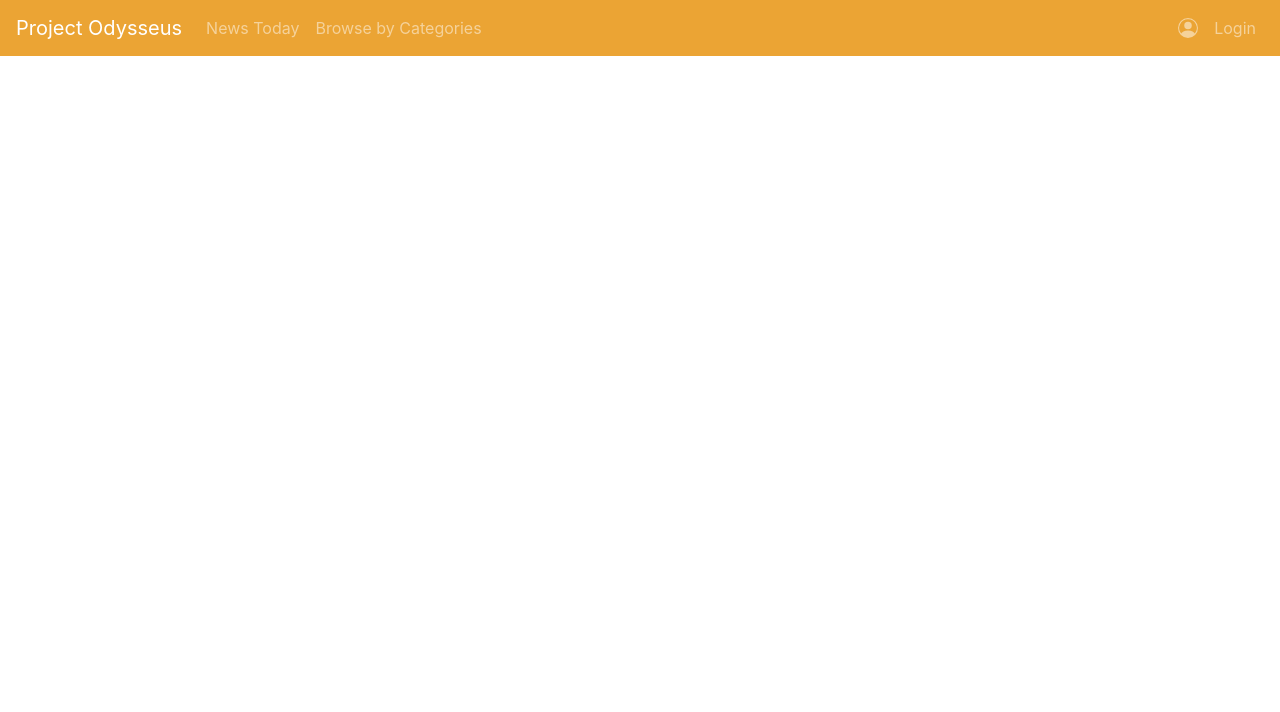
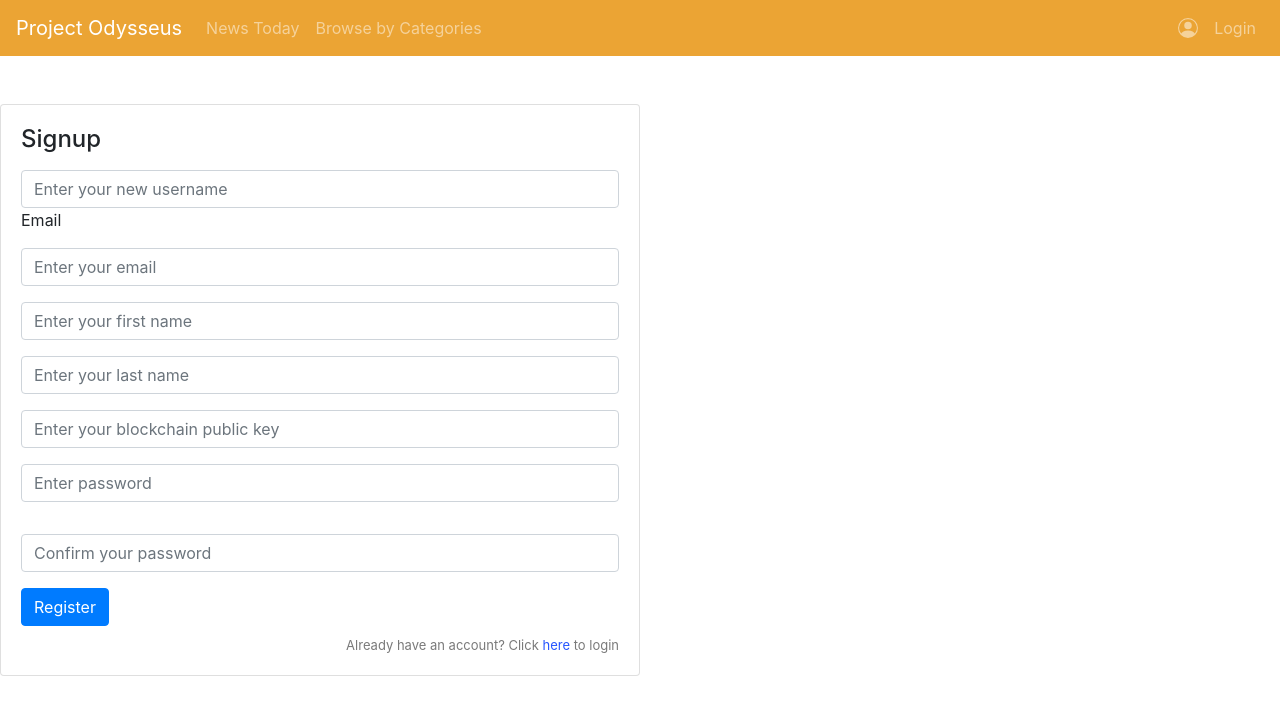
Before and after one commit to corvus-rex/project-odysseus, a Vue app in the folder client/: page /users/signup in a window 1280 px wide. Shown: the top 712 px of the page. Built offline with nearby package versions, Linux system fonts and the light colour scheme.

Commit message:
Added form validation to Registration

```diff
--- a/client/package.json
+++ b/client/package.json
@@ -13,7 +13,9 @@
     "bootstrap-vue": "^2.21.2",
     "core-js": "^3.6.5",
     "mdbvue": "^6.7.2",
+    "vee-validate": "^2.2.15",
     "vue": "^2.6.11",
+    "vue-material": "^1.0.0-beta-15",
     "vue-resource": "^1.5.2",
     "vue-router": "^3.2.0",
     "vuex": "^3.6.2"
--- a/client/src/components/Login.vue
+++ b/client/src/components/Login.vue
@@ -22,6 +22,12 @@
           <b-button variant="primary" type="submit" @click="handleLogin">Login</b-button>
         </div>
       </b-form>
+      <p class="comment text-right">Don't have an account? Click
+        <router-link :to="{name: 'signup'}">
+          here
+        </router-link>
+        to join!
+      </p>
     </b-card>
   </div>
   <!-- Material form login -->
@@ -71,3 +77,18 @@
     }
   }
 </script>
+
+<style scoped>
+  .comment,
+  .comment a {
+    text-align: right;
+    font-size: 13px;
+    padding-top: 10px;
+    color: #7a7a7a;
+    margin: 0;
+  }
+
+  .comment a {
+    color: #2554FF;
+  }
+</style>
--- /dev/null
+++ b/client/src/components/Signup.vue
@@ -0,0 +1,147 @@
+<template>
+  <!-- Material form login -->
+  <div>
+    <Nav :appName= "appName" />
+    <b-card style="max-width: 40rem;" v-if="show" title="Signup" class="mt-5">
+      <b-form @submit.stop.prevent="onSubmit">
+        <b-form-input
+          id="username-input"
+          v-model="form.username"
+          required
+          placeholder="Enter your new username"
+          class="mt-3"
+        ></b-form-input>
+        <b-form-group label="Email" label-for="email">
+          <b-form-input
+            id="email-input"
+            name="email"
+            v-model="form.email"
+            v-validate="'email'"
+            :state="validateState('email')"
+            data-vv-as="email"
+            placeholder="Enter your email"
+            aria-describedby="error-email"
+            class="mt-3"
+          ></b-form-input>
+          <b-form-invalid-feedback id="error-email">{{veeErrors.first('email')}}</b-form-invalid-feedback>
+        </b-form-group>
+        <b-form-input
+          id="firstName-input"
+          v-model="form.firstName"
+          required
+          placeholder="Enter your first name"
+          class="mt-3"
+        ></b-form-input>
+        <b-form-input
+          id="lastName-input"
+          v-model="form.lastName"
+          required
+          placeholder="Enter your last name"
+          class="mt-3"
+        ></b-form-input>
+        <b-form-input
+          id="publicKey-input"
+          v-model="form.publicKey"
+          required
+          placeholder="Enter your blockchain public key"
+          class="mt-3"
+        ></b-form-input>
+        <b-form-group>
+          <b-form-input
+            id="password-input"
+            ref="password"
+            v-model="form.password"
+            type="password"
+            data-vv-name="password"
+            v-validate name="password"
+            :state="validateState('password')"
+            data-vv-rules="required|min:8"
+            placeholder="Enter password"
+            class="mt-3"
+          ></b-form-input>
+          <b-form-invalid-feedback>{{veeErrors.first('password')}}</b-form-invalid-feedback>
+        </b-form-group>
+        <b-form-group>
+          <b-form-input
+            id="confpassword-input"
+            v-model="form.confirmPassword"
+            type="password"
+            data-vv-as="confirm-password"
+            v-validate name="confirm-password"
+            :state="validateState('confirm-password')"
+            data-vv-rules="required|confirmed:password"
+            placeholder="Confirm your password"
+            class="mt-3"
+          ></b-form-input>
+          <b-form-invalid-feedback>{{veeErrors.first('confirm-password')}}</b-form-invalid-feedback>
+        </b-form-group>
+        <div class="mt-2">
+          <b-button variant="primary" type="submit" @click="handleSignup">Register</b-button>
+        </div>
+        <p class="comment text-right">Already have an account? Click
+            <router-link :to="{name: 'login'}">
+            here
+            </router-link>
+            to login
+        </p>
+      </b-form>
+    </b-card>
+  </div>
+  <!-- Material form login -->
+</template>
+
+<script>
+  import Nav from './Nav'
+  import appName from '../appName'
+
+  export default {
+    name: 'Signup',
+    data: () => {
+      return {
+        appName: appName,
+        form: {
+            username: '',
+            email: '',
+            firstName: '',
+            lastName: '',
+            publicKey: '',
+            password: '',
+            confirmPassword: ''
+        },
+        show: true
+      }
+    },
+    components: {
+      Nav
+    },
+    methods: {
+      validateState(ref) {
+        if (
+          this.veeFields[ref] &&
+          (this.veeFields[ref].dirty || this.veeFields[ref].validated)
+        ) {
+          return !this.veeErrors.has(ref);
+        }
+        return null;
+      },
+      handleSignup() {
+
+      }
+    }
+}
+</script>
+
+<style scoped>
+  .comment,
+  .comment a {
+    text-align: right;
+    font-size: 13px;
+    padding-top: 10px;
+    color: #7a7a7a;
+    margin: 0;
+  }
+
+  .comment a {
+    color: #2554FF;
+  }
+</style>
--- a/client/src/main.js
+++ b/client/src/main.js
@@ -7,6 +7,7 @@ import router from './router'
 // import VueResource from "vue-resource"
 import store from './store/store'
 import axios from 'axios'
+import VeeValidate from 'vee-validate'
 
 Vue.prototype.$http = axios
 const token = localStorage.getItem('token')
@@ -14,7 +15,14 @@ if (token) {
   Vue.prototype.$http.defaults.headers.common['Authorization'] = token
 }
 
-// Vue.use(VueResource)
+Vue.use(VeeValidate, {
+  // This is the default
+  inject: true,
+  // Important to name this something other than 'fields'
+  fieldsBagName: 'veeFields',
+  // This is not required but avoids possible naming conflicts
+  errorBagName: 'veeErrors'
+})
 Vue.use(BootstrapVue)
 Vue.use(BootstrapVueIcons)
 
--- a/client/src/router/index.js
+++ b/client/src/router/index.js
@@ -3,6 +3,7 @@ import VueRouter from 'vue-router'
 import store from '../store/store'
 import Nav from '../components/Nav.vue'
 import Login from '../components/Login.vue'
+import Signup from '../components/Signup.vue'
 import Profile from '../components/Profile.vue'
 import appName from '../appName'
 
@@ -20,6 +21,18 @@ const routes = [
     name: 'login',
     components: {
       default: Login,
+      nav: Nav
+    },
+    props: {appName: appName},
+    meta: {
+      guest: true
+    }
+  },
+  {
+    path: '/users/signup',
+    name: 'signup',
+    components: {
+      default: Signup,
       nav: Nav
     },
     props: {appName: appName},
```
Also changed, not shown: 2 other files (tests, documents, lock files or other folders).
